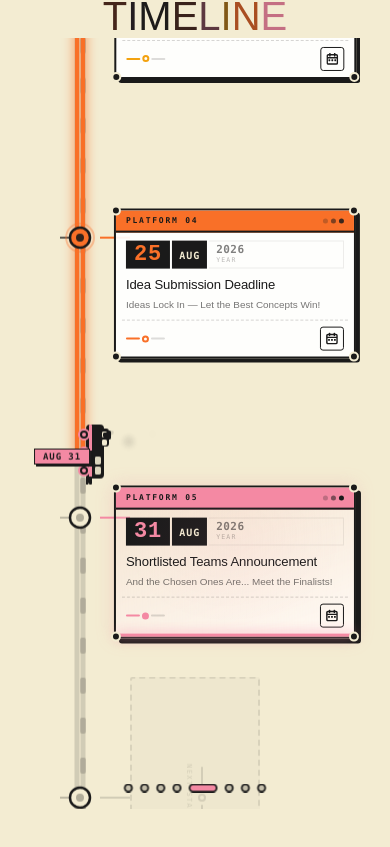
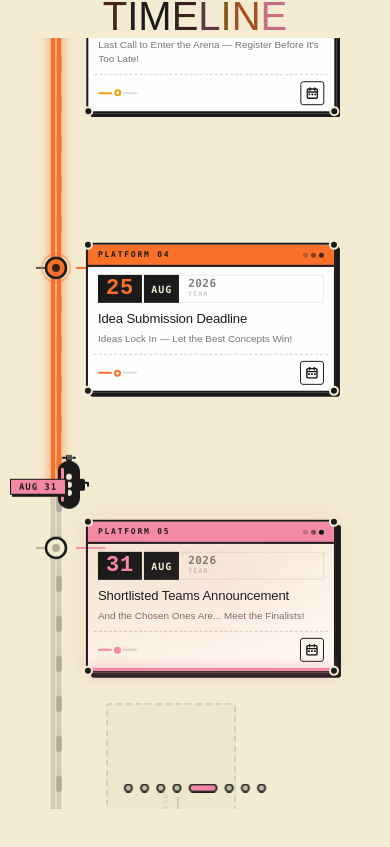
Before and after one commit to ManaviP/dev3.0, a React (Vite) app: page / in a window 390 px wide. Shown: the part 5047-5894 px from the top of the page. Built offline with nearby package versions, Linux system fonts and the light colour scheme; a web font is replaced by a local one.

Commit message:
added tag3

```diff
--- a/src/sections/Timeline.tsx
+++ b/src/sections/Timeline.tsx
@@ -49,6 +49,39 @@ function googleCalLink(ev: TimelineEvent) {
     + `&details=${encodeURIComponent(ev.description)}`;
 }
 
+
+function SubmarineSVG({ color }: { color: string }) {
+  return (
+    <svg
+      width="64"
+      height="38"
+      viewBox="0 0 64 38"
+      fill="none"
+      xmlns="http://www.w3.org/2000/svg"
+    >
+      {/* Submarine Body (Oval/Capsule) */}
+      <rect x="8" y="10" width="48" height="22" rx="11" fill="#1a1a1a" />
+
+      {/* Conning Tower */}
+      <rect x="26" y="5" width="12" height="7" rx="2" fill="#1a1a1a" />
+      {/* Periscope */}
+      <path d="M30 5 L30 2 L33 2" stroke="#1a1a1a" strokeWidth="2" strokeLinecap="round" strokeLinejoin="round" />
+
+      {/* Portholes */}
+      <circle cx="24" cy="21" r="3" fill="#f3ecd2" />
+      <circle cx="32" cy="21" r="3" fill="#f3ecd2" />
+      <circle cx="40" cy="21" r="3" fill="#f3ecd2" />
+
+      {/* Accent Stripe */}
+      <rect x="15" y="26" width="34" height="3" rx="1.5" fill={color} />
+
+      {/* Rear Propeller Handle/Base */}
+      <rect x="2" y="18" width="6" height="6" rx="1" fill="#1a1a1a" />
+      {/* Propeller Blades */}
+      <rect x="4" y="14" width="2" height="14" rx="1" fill="#1a1a1a" />
+    </svg>
+  );
+}
 /* ─────────────────────────────────────
    SVG TRAIN ICON
    ───────────────────────────────────── */
@@ -537,13 +570,19 @@ export default function Timeline() {
     return () => window.removeEventListener('resize', onResize);
   }, []);
 
-  // Compact sizes — mobile cards scale with viewport width, desktop cards stay fixed
-  const CARD_WIDTH = isMobile
-    ? Math.max(180, Math.min(300, Math.round(viewportWidth * 0.62)))
-    : 220;
+  // Compact sizes — card width now scales with available viewport and track spacing
   const STATION_GAP = isMobile ? 280 : 245;
-  const PADDING_SIDE = isMobile ? 84 : 160;
-  const END_PADDING = isMobile ? 320 : 160;
+  const PADDING_SIDE = isMobile ? 56 : 160;
+  const END_PADDING = isMobile ? 240 : 160;
+  const cardMin = isMobile ? 220 : 220;
+  const cardMax = isMobile ? 340 : 300;
+  const maxByViewport = viewportWidth - (isMobile ? 96 : 240);
+  const maxByGap = STATION_GAP - (isMobile ? 30 : 40);
+  const preferredByViewport = Math.round(viewportWidth * (isMobile ? 0.76 : 0.24));
+  const CARD_WIDTH = Math.max(
+    cardMin,
+    Math.min(cardMax, maxByViewport, maxByGap, preferredByViewport)
+  );
   const TRACK_HEIGHT = 60;
 
   // Estimated card content height (used for centering the track)
@@ -703,7 +742,7 @@ export default function Timeline() {
             style={
               isMobile
                 ? {
-                    left: '80px', // Push track further right to center it better and avoid overlap with left edge
+                  left: '56px', // Reduced mobile side offset to decrease unused side padding
                     y: mobileTranslateY,
                     rotate: 90,
                     transformOrigin: `0px ${trackTopPx + 20}px`,
@@ -778,33 +817,35 @@ export default function Timeline() {
               {/* Smoke puff animation */}
               <motion.div
                 className="absolute"
-                style={{ left: 12, top: -22, zIndex: 50 }}
-                animate={{ opacity: [0.7, 0, 0.7], y: [-2, -12, -2], scale: [0.7, 1.3, 0.7] }}
+            style={{ left: isMobile ? 4 : 12, top: isMobile ? 12 : -22, zIndex: 50 }}
+                animate={{ opacity: [0.7, 0, 0.7], y: isMobile ? [0, 0, 0] : [-2, -12, -2], x: isMobile ? [-2, -15, -2] : [0, 0, 0], scale: [0.7, 1.3, 0.7] }}
                 transition={{ duration: 1.4, repeat: Infinity, ease: 'easeInOut' }}
               >
                 <div
                   style={{
-                    width: 14,
-                    height: 14,
+                    width: isMobile ? 8 : 14,
+                    height: isMobile ? 8 : 14,
                     borderRadius: '50%',
-                    background: 'rgba(26,26,26,0.18)',
-                    filter: 'blur(3px)',
+                   background: isMobile ? 'rgba(255,255,255,0.45)' : 'rgba(26,26,26,0.18)',
+                    border: isMobile ? '1px solid rgba(255,255,255,0.2)' : 'none',
+                    filter: isMobile ? 'none' : 'blur(3px)',
                   }}
                 />
               </motion.div>
               <motion.div
                 className="absolute"
-                style={{ left: 6, top: -34, zIndex: 50 }}
-                animate={{ opacity: [0.5, 0, 0.5], y: [-2, -16, -2], scale: [0.5, 1.1, 0.5] }}
+              style={{ left: isMobile ? 0 : 6, top: isMobile ? 18 : -34, zIndex: 50 }}
+                animate={{ opacity: [0.5, 0, 0.5], y: isMobile ? [0, 0, 0] : [-2, -16, -2], x: isMobile ? [-2, -20, -2] : [0, 0, 0], scale: [0.5, 1.1, 0.5] }}
                 transition={{ duration: 1.4, repeat: Infinity, ease: 'easeInOut', delay: 0.3 }}
               >
                 <div
                   style={{
-                    width: 10,
-                    height: 10,
+                    width: isMobile ? 12 : 10,
+                    height: isMobile ? 12 : 10,
                     borderRadius: '50%',
-                    background: 'rgba(26,26,26,0.12)',
-                    filter: 'blur(4px)',
+                     background: isMobile ? 'rgba(255,255,255,0.35)' : 'rgba(26,26,26,0.12)',
+                    border: isMobile ? '1px solid rgba(255,255,255,0.15)' : 'none',
+                    filter: isMobile ? 'none' : 'blur(4px)',
                   }}
                 />
               </motion.div>
@@ -814,7 +855,7 @@ export default function Timeline() {
                 animate={{ y: [0, -4, 0] }}
                 transition={{ duration: 0.9, repeat: Infinity, ease: 'easeInOut' }}
               >
-                <TrainSVG color={COLORS[activeIdx]} />
+                {isMobile ? <SubmarineSVG color={COLORS[activeIdx]} /> : <TrainSVG color={COLORS[activeIdx]} />}
               </motion.div>
 
               {/* Active station name label on train */}
```
Also changed, not shown: public/logos/Nishchal.webp.
